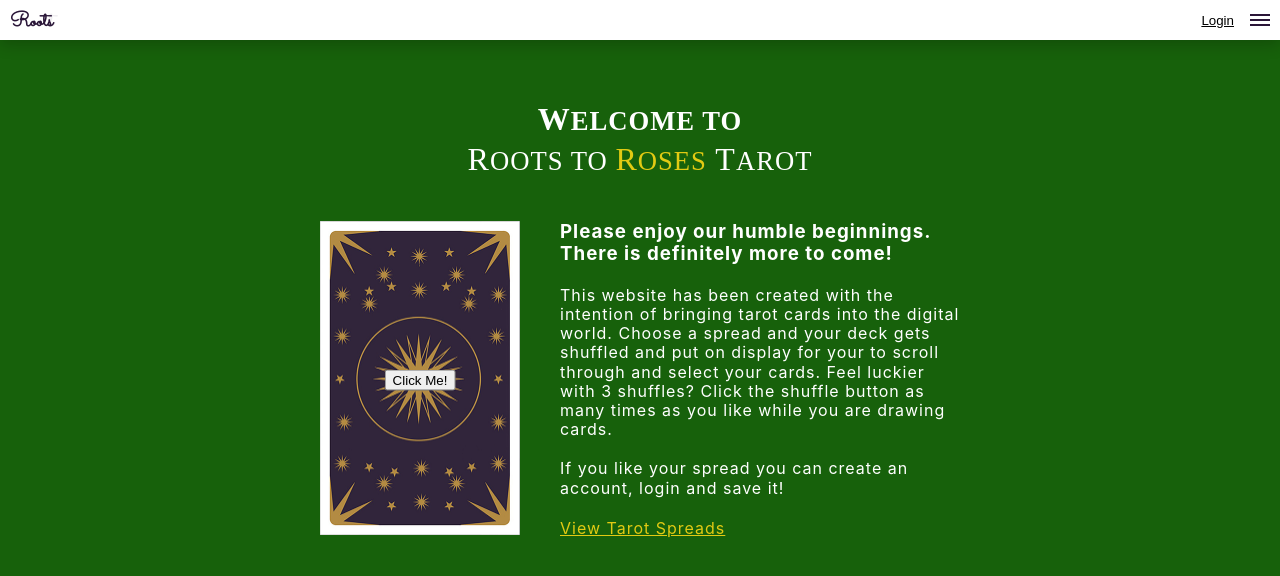
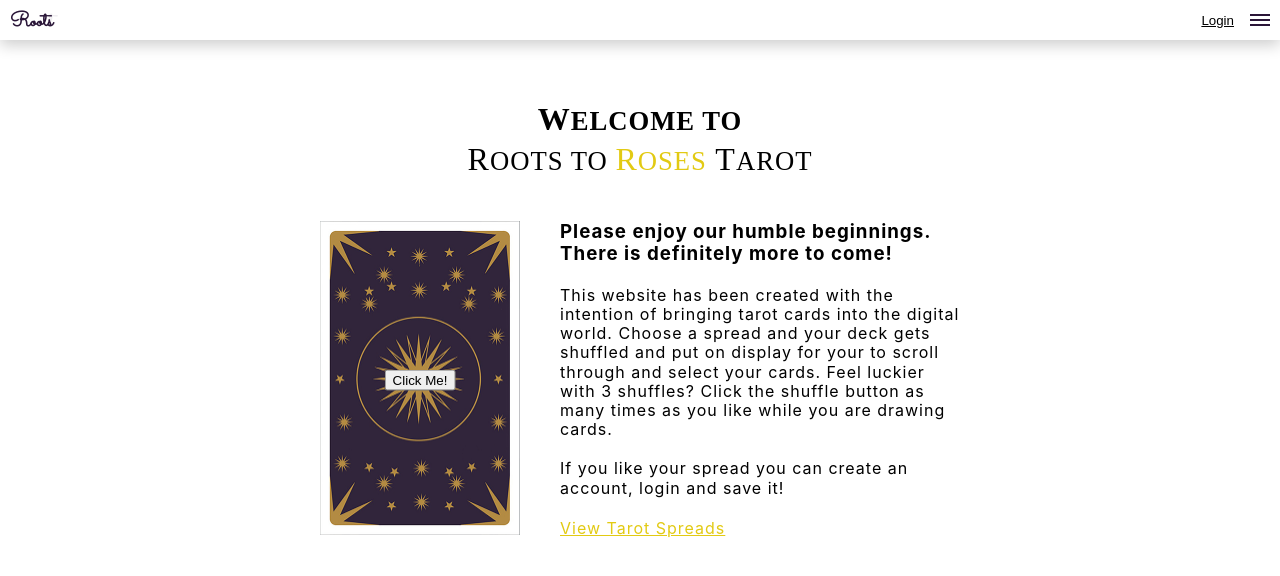
Before and after one commit to Levi237/rootstorosestarot, a React (Create React App) app: page / in a window 1280 px wide. Shown: the top 576 px of the page. Built offline with nearby package versions, Linux system fonts and the light colour scheme; no server answers; a web font is replaced by a local one.

Commit message:
swap colors

```diff
--- a/src/App.js
+++ b/src/App.js
@@ -702,7 +702,7 @@ export default class App extends Component {
 };
 
 const AppContainer = styled.div`
-  background-color: var(--green);
+//   background-color: var(--green);
   width: 100vw;
   h1 {
     text-align: center;
--- a/src/components/deck/index.js
+++ b/src/components/deck/index.js
@@ -30,7 +30,7 @@ const Container = styled.div`
     > h1 {
         margin: 50px auto 40px;
         font-family: var(--decorative-font);
-        color: #fff;
+        // color: #fff;
         font-weight: 100;
         text-transform: uppercase;
     }
--- a/src/components/header/index.js
+++ b/src/components/header/index.js
@@ -2,6 +2,9 @@ import React, { Component } from 'react';
 import styled               from 'styled-components';
 
 import HamburgerNav from '../nav/HamburgerNav';
+
+//----------------------------------------------> GLOBAL HEADER / NAV
+//----------------------------------------------> Animate Spell out logo name from logoHeader
 export default class Header extends Component {
     state = {
         logoHeader: "Roots to Roses Tarot"
--- a/src/components/home/index.js
+++ b/src/components/home/index.js
@@ -43,7 +43,7 @@ const HomeWrapper = styled.div`
     height: calc(100vh - 40px);
     overflow: scroll;
     letter-spacing: 1px;
-    color: #fff;
+    // color: #fff;
     h1 {
         font-family: var(--decorative-font);
         font-weight: 400;
--- a/src/index.css
+++ b/src/index.css
@@ -17,7 +17,7 @@ body {
     sans-serif;
   -webkit-font-smoothing: antialiased;
   -moz-osx-font-smoothing: grayscale;
-  background-color: var(--green);
+  /* background-color: var(--green); */
 }
 
 code {
```
